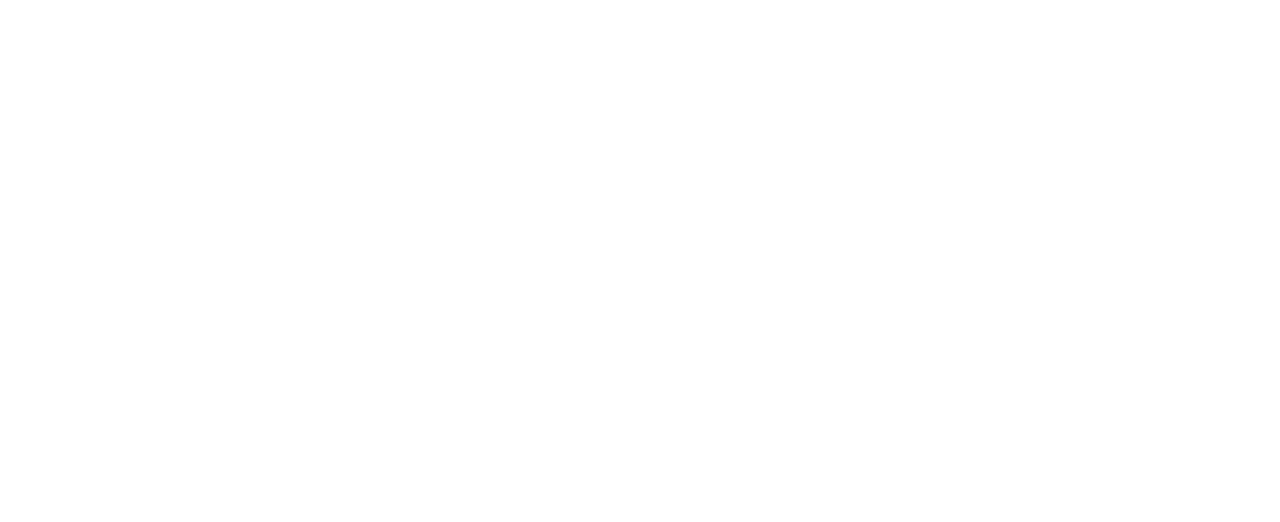
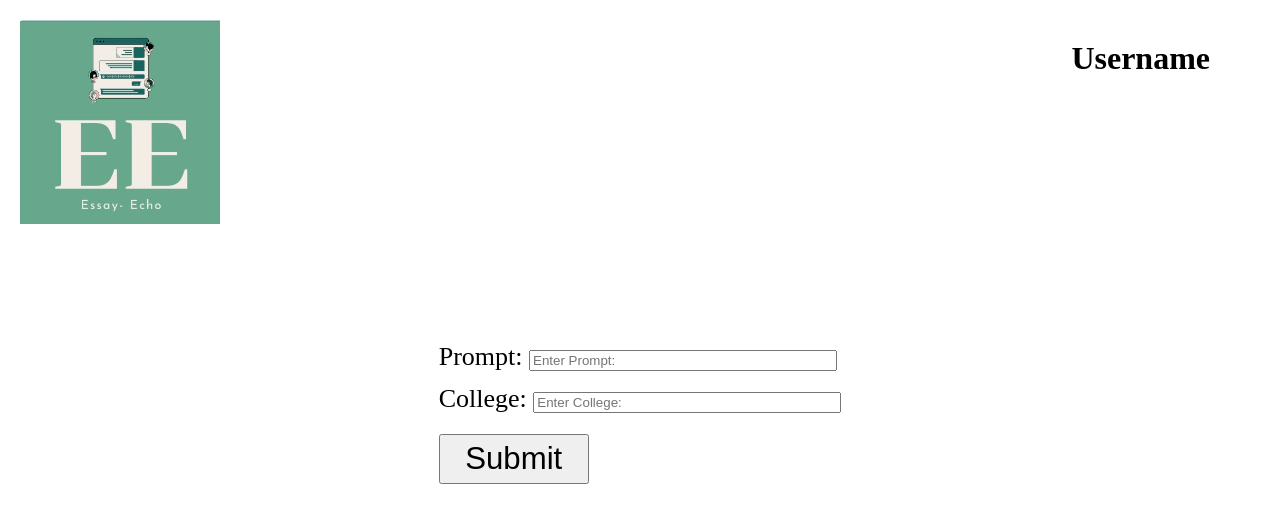
Before and after one commit to amkrishnan28/Essay-Echo, a React (Create React App) app in the folder frontend/: page /home in a window 1280 px wide. Shown: the top 522 px of the page. Built offline with nearby package versions, Linux system fonts and the light colour scheme.

Commit message:
Added forms to Landing.js

```diff
--- a/frontend/src/App.css
+++ b/frontend/src/App.css
@@ -1,5 +1,5 @@
 .App {
-  background-color: #f9f9f9; /* Cyan color */
+  background-color: #f9f9f9;
   height: 100vh;
   display: flex;
 }
@@ -17,6 +17,7 @@
 
 .box {
   width: 300px;
+  height: 300px;
   padding: 75px;
   position: absolute;
   top: 30%;
@@ -33,6 +34,7 @@
     text-transform: uppercase;
     font-weight: 500;
     font-family: Arial, Helvetica, sans-serif;
+    margin-top: -10px;
 
 }
 .box input[type = "username"], .box input[type = "password"] {
@@ -41,7 +43,7 @@
   display: block;
   margin: 20px auto;
   text-align: center;
-  padding: 14px 10px;
+  padding: 20px 10px;
   width: 200px;
   outline: none;
   color: black;
--- a/frontend/src/App.js
+++ b/frontend/src/App.js
@@ -25,11 +25,12 @@
         <div className="content">
           <img src={myImage} alt="My Image" className="logo" />
           <div className="login-form">
-            <form class = "box" method = "post" onSubmit={handleLogin}>
+             <form class = "box" method = "post" onSubmit={handleLogin}>
               <h1> Login/Create Account </h1>
-              <input type = "username" name = "inputUsername" id="username" placeholder = "Username"></input>
-              <input type = "password" name = "inputPassword" id="password" placeholder = "Password"></input>
-              <input type = "submit" name = "loginButton" id="login" placeholder = "Login/Create Account"></input>
+              <input type = "username" name = "" placeholder = "Username"></input>
+              <input type = "password" name = "" placeholder = "Password" maxlength = "15"></input>
+
+              <input type = "submit" name = "loginButton" id="login" placeholder = "Login/Create Account" value = "Login/Create Account"></input>
 
             </form>
           </div>
--- a/frontend/src/components/About.js
+++ b/frontend/src/components/About.js
@@ -1,5 +1,3 @@
-// About.js
-
 import React from 'react';
 
 function About() {
--- /dev/null
+++ b/frontend/src/components/Landing.css
@@ -0,0 +1,42 @@
+.upper-right {
+    position: absolute;
+    top: 0;
+    right: 0;
+    margin-top: 20px;
+    margin-right: 50px; /* Adjust margin-right for upper-right container */
+}
+
+#username {
+    position: absolute;
+    top: 0;
+    right: 0;
+    margin-top: 20px;
+    margin-right: 20px; /* Adjust margin-right for the username */
+}
+
+.upper-left {
+    position: absolute;
+    top: 0;
+    left: 0;
+    margin-top: 20px;
+    margin-left: 20px; /* Adjust margin-left for the image */
+}
+
+.centered-form {
+    display: flex;
+    flex-direction: column;
+    align-items: center;
+    margin-top: 330px;
+    font-size: 26px;
+}
+
+input[type="text"] {
+    width: 300px;
+    margin-top: 20px; /* Add margin-top for spacing between inputs */
+}
+input[type="submit"] {
+    width: 150px;
+    height: 50px;
+    font-size: 1.2em;
+    margin-top: 20px;
+}
--- a/frontend/src/components/Landing.js
+++ b/frontend/src/components/Landing.js
@@ -1,7 +1,33 @@
 import React from 'react';
+import './Landing.css';
+import myImage from './logo1.jpeg';
 
 function Landing() {
+    return (
+        <div>
+            <div className="upper-left">
+                <img src={myImage} alt="My Image" className="logo" />
+            </div>
 
+            <div className="upper-right">
+                <h1 id="username">Username</h1>
+            </div>
+
+            <div className="centered-form">
+                <form>
+                    <div>
+                        <label htmlFor="Prompt">Prompt:  </label>
+                        <input type="text" id="Prompt" name="Prompt" placeholder="Enter Prompt:" required />
+                    </div>
+                    <div>
+                        <label htmlFor="College">College:  </label>
+                        <input type="text" id="College" name="College" placeholder="Enter College:" required />
+                    </div>
+                    <input type="submit" value="Submit" />
+                </form>
+            </div>
+        </div>
+    );
 }
 
-export default Landing
+export default Landing;
```
Also changed, not shown: frontend/src/components/logo1.jpeg (added).
